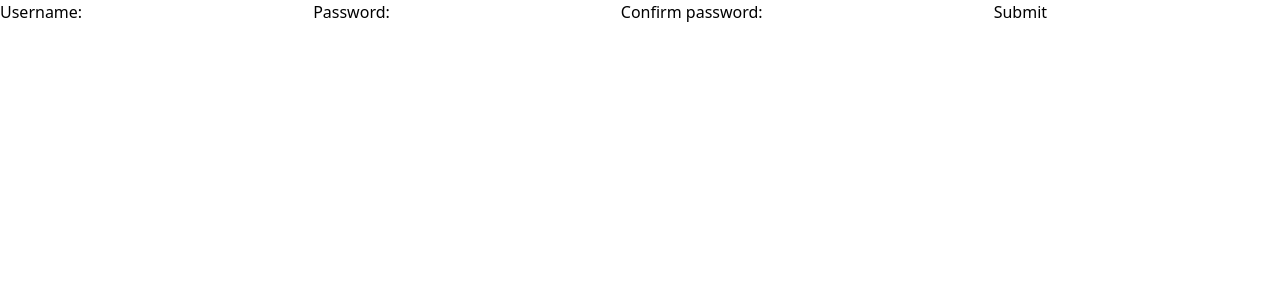
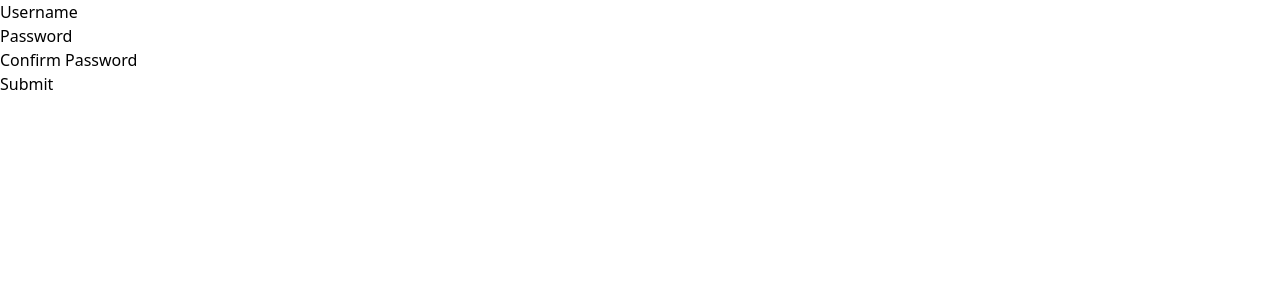
Before and after one commit to oxamyt/blog-api-frontend-reader, a React (Vite) app: page /register in a window 1280 px wide. Shown: the top 300 px of the page. Built offline with nearby package versions, Linux system fonts and the light colour scheme.

Commit message:
destracture components

```diff
--- a/src/components/RegisterPage.jsx
+++ b/src/components/auth/RegisterPage.jsx
@@ -1,4 +1,7 @@
 import { useState } from "react";
+import FormInput from "../common/FormInput";
+import ErrorMessage from "../common/ErrorMessage";
+import { postRequest } from "../../utils/api";
 
 function RegisterPage() {
   const [responseData, setResponseData] = useState(null);
@@ -18,21 +21,11 @@ function RegisterPage() {
     const data = { username, password, confirmPassword };
 
     try {
-      const response = await fetch("http://localhost:3000/auth/register", {
-        method: "POST",
-        headers: {
-          "Content-Type": "application/json",
-        },
-        body: JSON.stringify(data),
-      });
+      const responseData = await postRequest(
+        "http://localhost:3000/auth/register",
+        data
+      );
 
-      console.log(response);
-
-      if (!response.ok) {
-        throw new Error("Failed to register. Please try again.");
-      }
-
-      const responseData = await response.json();
       setResponseData(responseData);
       setError(null);
       setUsername("");
@@ -46,33 +39,30 @@ function RegisterPage() {
   return (
     <div>
       <form onSubmit={handleSubmit}>
-        <label htmlFor="username">Username:</label>
-        <input
+        <FormInput
+          label="Username"
           type="text"
-          id="username"
           value={username}
           onChange={(e) => setUsername(e.target.value)}
-          required
+          id="username"
         />
-        <label htmlFor="password">Password:</label>
-        <input
+        <FormInput
+          label="Password"
           type="password"
-          id="password"
           value={password}
           onChange={(e) => setPassword(e.target.value)}
-          required
+          id="password"
         />
-        <label htmlFor="confirmPassword">Confirm password:</label>
-        <input
+        <FormInput
+          label="Confirm Password"
           type="password"
-          id="confirmPassword"
           value={confirmPassword}
           onChange={(e) => setConfirmPassword(e.target.value)}
-          required
+          id="confirmPassword"
         />
         <button type="submit">Submit</button>
       </form>
-      {error && <p style={{ color: "red" }}>{error}</p>}
+      <ErrorMessage message={error} />
       {responseData && (
         <div>
           <h2>Response Data:</h2>
--- /dev/null
+++ b/src/components/common/ErrorMessage.jsx
@@ -0,0 +1,5 @@
+function ErrorMessage({ message }) {
+  return message ? <p>{message}</p> : null;
+}
+
+export default ErrorMessage;
--- /dev/null
+++ b/src/components/common/FormInput.jsx
@@ -0,0 +1,10 @@
+function FormInput({ label, type, value, onChange, id }) {
+  return (
+    <div>
+      <label htmlFor={id}>{label}</label>
+      <input type={type} id={id} value={value} onChange={onChange} required />
+    </div>
+  );
+}
+
+export default FormInput;
--- a/src/components/Homepage.jsx
+++ b/src/components/layout/Homepage.jsx
@@ -1,4 +1,4 @@
-import Navbar from "./Navbar";
+import Navbar from "../common/Navbar";
 
 function Homepage() {
   return (
--- a/src/components/SinglePost.jsx
+++ b/src/components/posts/SinglePost.jsx
@@ -1,6 +1,6 @@
 import { useEffect, useState } from "react";
 import { useParams } from "react-router-dom";
-import CreateComment from "./CommentsForm";
+import CreateComment from "../common/CommentsForm";
 
 function SinglePost() {
   const { id } = useParams();
--- /dev/null
+++ b/src/utils/api.js
@@ -0,0 +1,9 @@
+export async function postRequest(url, data) {
+  const response = await fetch(url, {
+    method: "POST",
+    headers: { "Content-Type": "application/json" },
+    body: JSON.stringify(data),
+  });
+  if (!response.ok) throw new Error("Failed to submit form");
+  return await response.json();
+}
```
Also changed, not shown: src/routes.jsx (+5 -5 lines), src/components/auth/LoginPage.jsx (renamed from src/components/LoginPage.jsx), src/components/common/CommentsForm.jsx (renamed from src/components/CommentsForm.jsx), src/components/common/Navbar.jsx (renamed from src/components/Navbar.jsx), src/components/posts/Posts.jsx (renamed from src/components/Posts.jsx).
